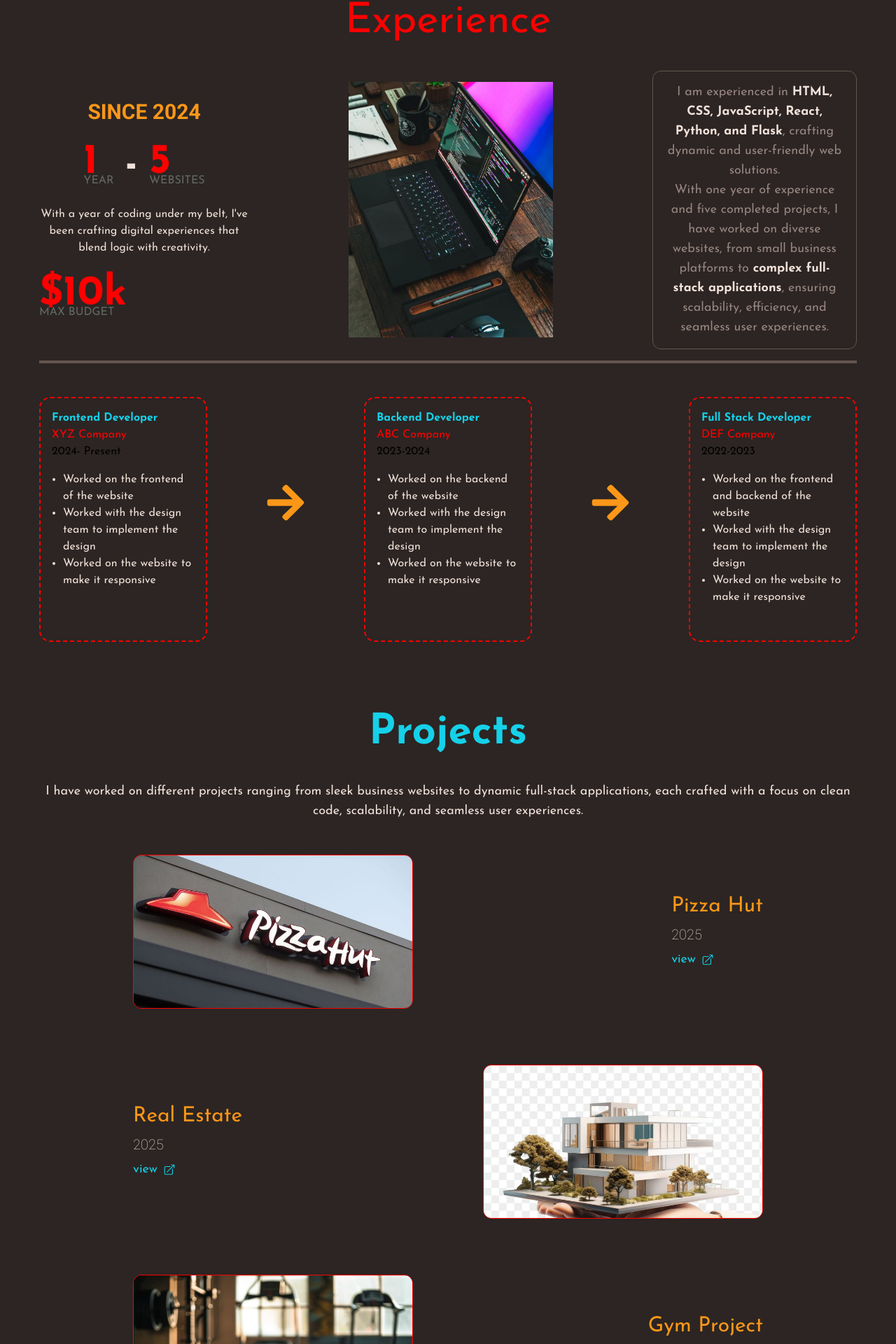
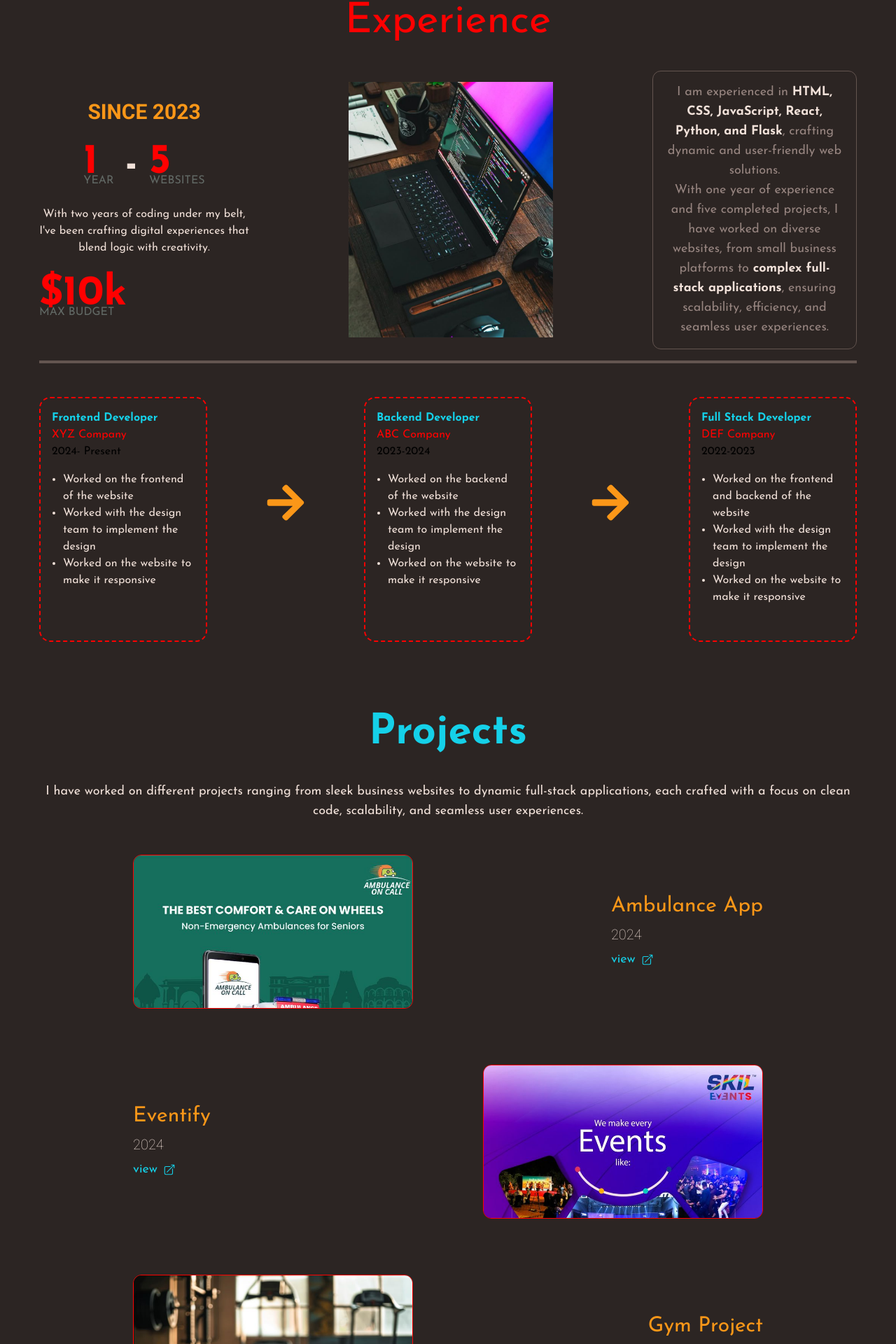
Before and after one commit to Carole27888/my-recent-portfolio, a React (Vite) app: page / in a window 1280 px wide. Shown: the part 2240-4160 px from the top of the page at 70% size. Built offline with nearby package versions, Linux system fonts and the light colour scheme.

Commit message:
initial commit

```diff
--- a/src/components/ExperienceSection/ExperienceTopLeft.jsx
+++ b/src/components/ExperienceSection/ExperienceTopLeft.jsx
@@ -4,13 +4,13 @@
 const ExperienceTopLeft = () => {
   return (
     <div className='flex flex-col gap-6 w-[300px]'>
-        <p className='text-orange font-bold uppercase text-3xl font-special text-center'>Since 2024</p>
+        <p className='text-orange font-bold uppercase text-3xl font-special text-center'>Since 2023</p>
         <div className='flex justify-center items-center gap-4'>
             <ExperienceInfo number="1" text="Year" />
             <p className='font-bold text-6xl text-white'>-</p>
             <ExperienceInfo number="5" text="Websites"/>
         </div>
-        <p className='text-center text-white'>With a year of coding under my belt, I've been crafting digital experiences that blend logic with creativity.</p>
+        <p className='text-center text-white'>With two years of coding under my belt, I've been crafting digital experiences that blend logic with creativity.</p>
         <ExperienceInfo number="$10k" text="Max Budget"/>
     </div>
   )
--- a/src/components/ProjectsSection/ProjectsMain.jsx
+++ b/src/components/ProjectsSection/ProjectsMain.jsx
@@ -4,29 +4,17 @@
 
 const projects = [
     {
-        name: "Pizza Hut",
-        year: "2025",
-        align: "right",
-        image: "./images/pizz.jpeg",
-        link: "https://pizzahut-project-phase2-1fns.vercel.app/",
-    },
-    {
-        name: "Real Estate",
-        year: "2025",
-        align: "left",
-        image: "./images/realestate.jpeg",
-        link: "https://heaven-home-2.vercel.app/",
-    },
-    {
-        name: "Gym Project",
-        year: "2025",
-        align: "right",
-        image: "./images/gym.jpeg",
-        link: "https://fitclub-1my.pages.dev/",
+        name: "Ambulance App",
+        year: "2024",
+        align: "Right",
+        image: "./images/ambulance.jpeg",
+        link: "https://ambulance-app-b741.onrender.com/",
+
+
     },
     {
         name: "Eventify",
-        year: "2025",
+        year: "2024",
         align: "left",
         image: "./images/event.jpeg",
         link: "https://event-project-rgv7.vercel.app/",
@@ -34,14 +22,31 @@
 
     },
     {
-        name: "Ambulance App",
+        name: "Gym Project",
+        year: "2023",
+        align: "right",
+        image: "./images/gym.jpeg",
+        link: "https://fitclub-1my.pages.dev/",
+
+    },
+
+    {
+        name: "Pizza Hut",
         year: "2025",
-        align: "Right",
-        image: "./images/ambulance.jpeg",
-        link: "https://ambulance-app-b741.onrender.com/",
+        align: "left",
+        image: "./images/pizz.jpeg",
+        link: "https://pizzahut-project-phase2-1fns.vercel.app/",
+    },
+    {
+        name: "Real Estate",
+        year: "2025",
+        align: "right",
+        image: "./images/realestate.jpeg",
+        link: "https://heaven-home-2.vercel.app/",
+    },
 
 
-    },
+
 
 
 
```
